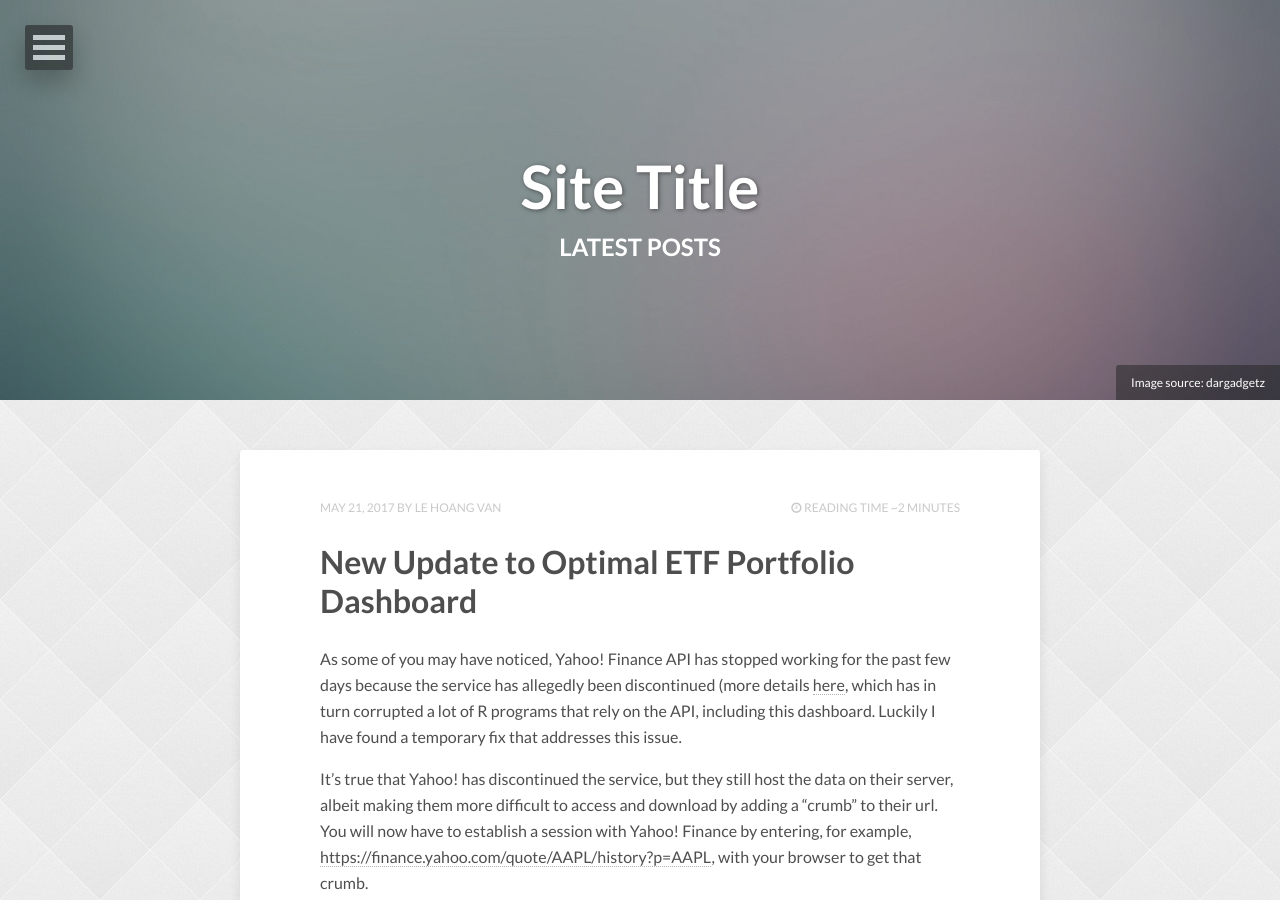
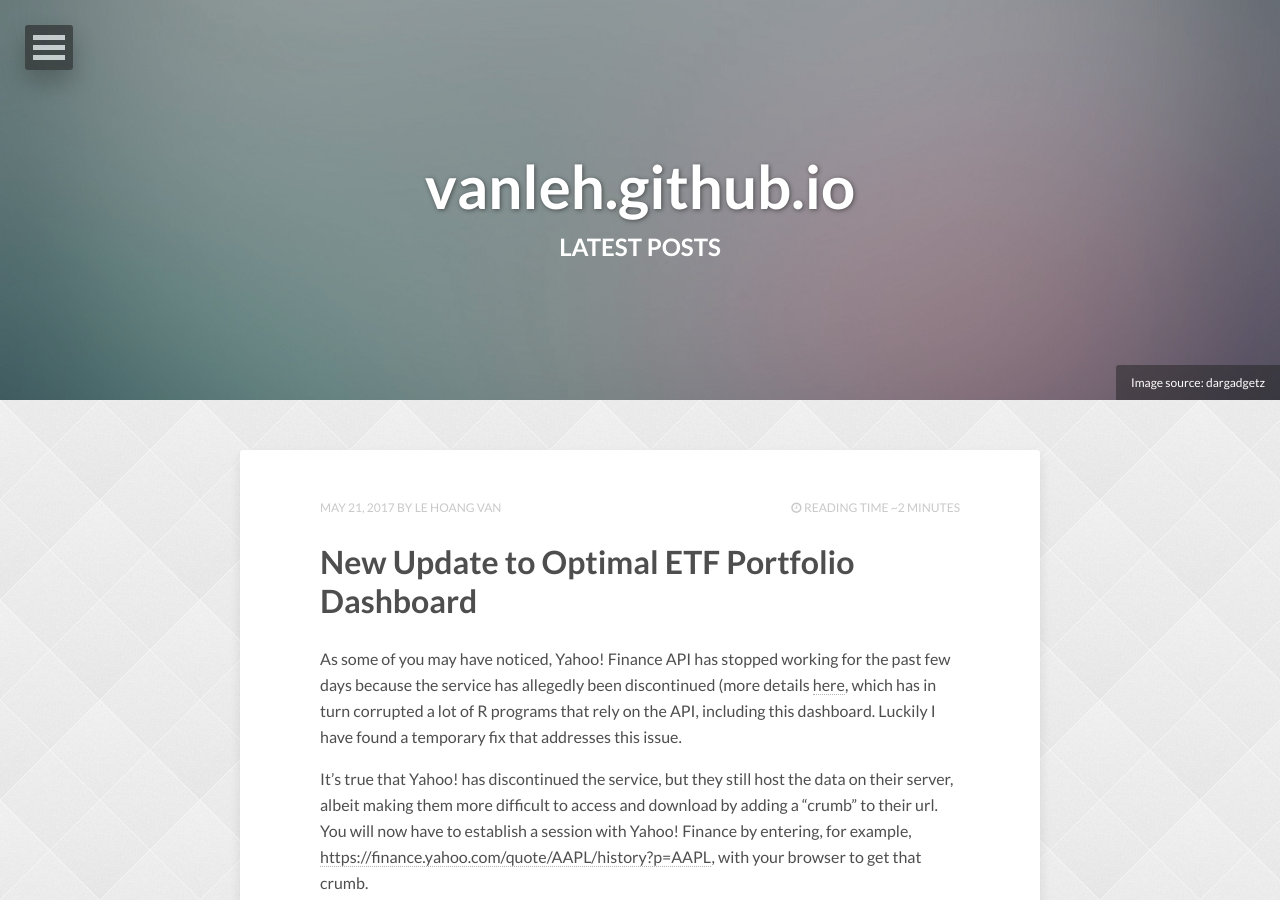
Before and after one commit to vanleh/vanleh.github.io, a Jekyll site: the page built from index.html, in a window 1280 px wide and 900 px high. Built offline with Jekyll 4.4.1, drawn with Linux system fonts in a browser that asks for light colours; nearby versions of some CDN libraries; the list of posts is cut into pages by our own code.

Commit message:
Update URL

```diff
--- a/_config.yml
+++ b/_config.yml
@@ -1,11 +1,11 @@
-title:            Site Title
-description:      Describe your website here.
+title:
+description:
 disqus_shortname: van981
 reading_time:     true
 words_per_minute: 120
 # Your site's domain goes here (eg: https://mmistakes.github.io, http://yourdomain.com, etc)
 # When testing locally leave blank or use http://localhost:4000
-url:
+url: https://vanleh.github.io
 
 # Owner/author information
 owner:
```
